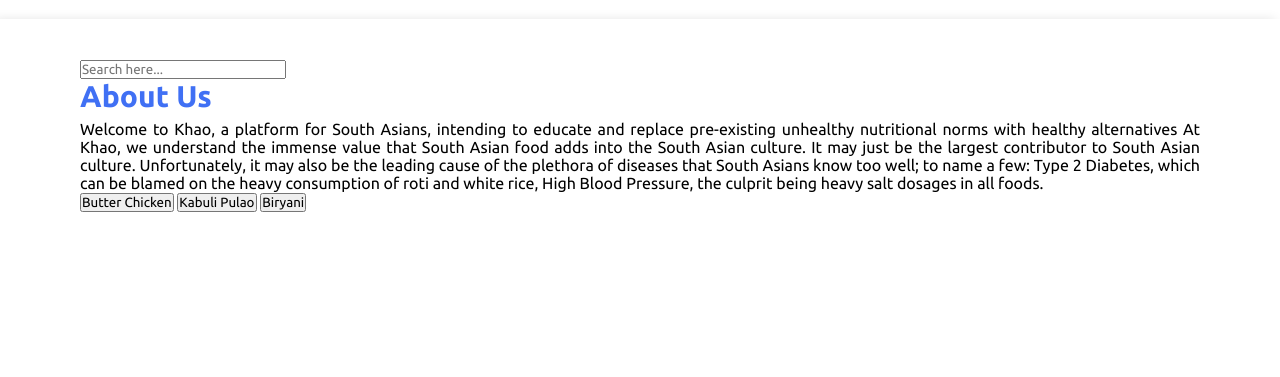
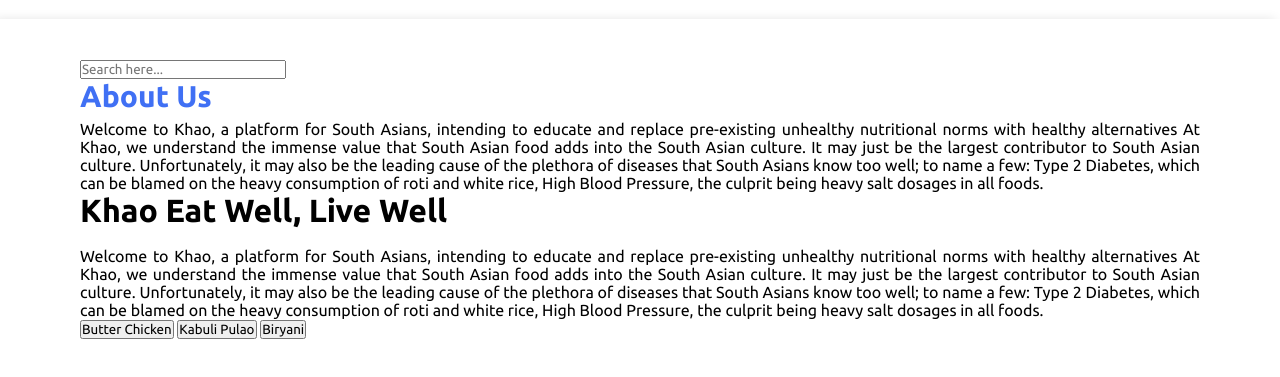
Before and after one commit to AZcodes/hack-nyu, a plain HTML site: page homepage.html in a window 1280 px wide. Shown: the part 781-1158 px from the top of the page. Before the commit the page ends 1033 px from the top, so only its background shows below. Drawn offline with Linux system fonts and the light colour scheme.

Commit message:
add to dish1

```diff
--- a/homepage.html
+++ b/homepage.html
@@ -44,6 +44,18 @@
   </script>
 </body>
 </html>
+  <h1>
+            Khao
+            Eat Well, Live Well
+        </h1>
+        <br>
+        <p>
+        Welcome to Khao, a platform for South Asians, intending to educate and replace pre-existing unhealthy nutritional norms with healthy alternatives
+            At Khao, we understand the immense value that South Asian food adds into the South Asian culture. It may just be the largest contributor to South Asian culture.
+            Unfortunately, it may also be the leading cause of the plethora of diseases that South Asians know too well; to name a few: Type 2 Diabetes, which can be blamed on the
+            heavy consumption of roti and white rice, High Blood Pressure, the culprit being heavy salt dosages in all foods.
+        </p>
+
         <a href="dish1.html"><button>Butter Chicken</button></a>
         <a href="dish2.html"><button>Kabuli Pulao</button></a>
         <a href="dish3.html"><button>Biryani</button></a>
```
Also changed, not shown: dish1.html (+5 -2 lines).
